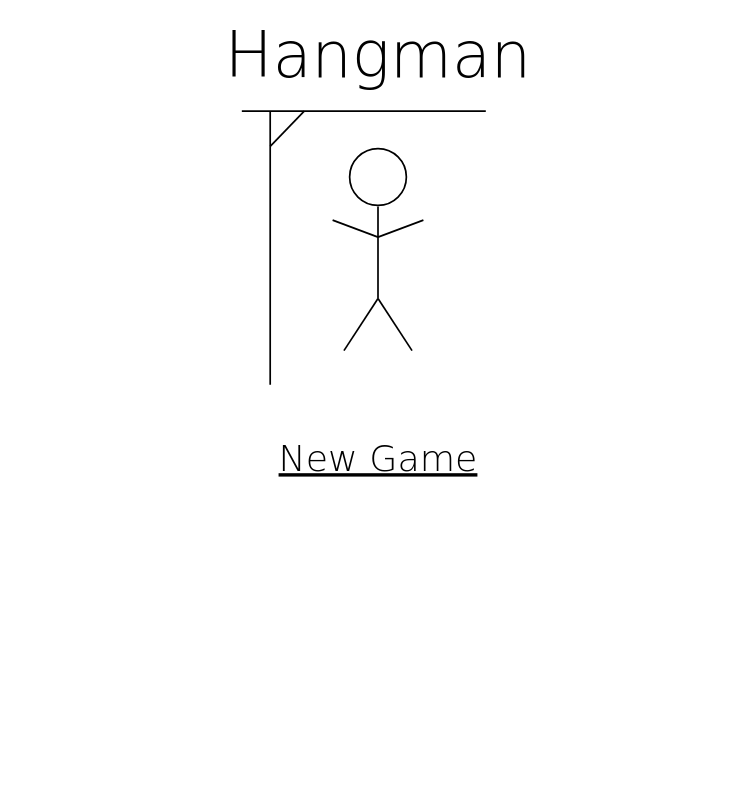
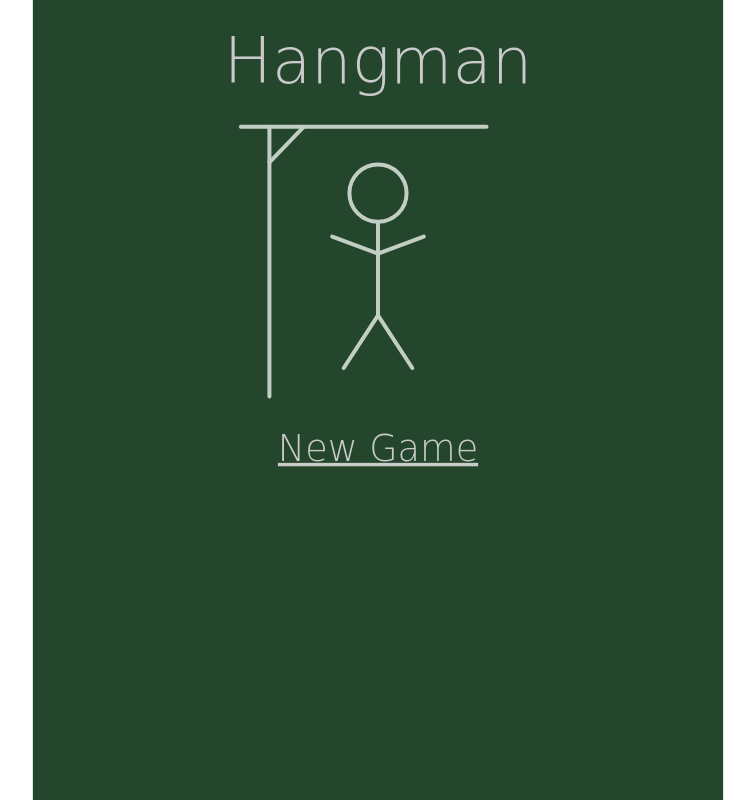
Before and after one commit to ZYinMD/hangman-on-chalkboard, a plain HTML site: page index.html in a window 1280 px wide. Shown: the whole page, without its empty margins (262-1017 px from the left). Drawn offline with Linux system fonts and the light colour scheme; a web font is replaced by a local one.

Commit message:
changed color theme

```diff
--- a/functions.js
+++ b/functions.js
@@ -1,9 +1,25 @@
 //The code below is in vanilla JavaScript.
+
 function fitViewPort() {
-  widthRatio = window.innerWidth / 390; //the game's maximum possible width is 390px
-  heightRatio = window.innerHeight / 705; //the game's maximum possible height is 455px
-  enlargeThisMuch = Math.min(widthRatio, heightRatio);
-  document.querySelector("body").style.transform = "scale(" + enlargeThisMuch + ")";
+  body = document.querySelector("body");
+  viewportWidth = window.innerWidth; //window.innerWidth actually count in the scroll bar, but it's intended.
+  viewportHeight = window.innerHeight
+    //if landscape, leave some white color on both sides
+  if (viewportHeight < viewportWidth) {
+    body.style.padding = "1.3rem 7rem 0.7rem 7rem";
+    document.querySelector("html").style.backgroundColor = "white";
+  } else {
+    //if portrait, set a universal background color
+    body.style.padding = "1.3rem 0 0.7rem 0";
+    document.querySelector("html").style.backgroundColor = "#23462d";
+  }
+  //enlarge the body to fit the viewport
+  bodyWidth = body.offsetWidth;
+  bodyHeight = body.offsetHeight;
+  widthRatio = viewportWidth / bodyWidth;
+  heightRatio = viewportHeight / bodyHeight;
+  scaleRatio = Math.min(widthRatio, heightRatio);
+  document.querySelector("body").style.transform = "scale(" + scaleRatio + ")";
 }
 
 function initialize() {
--- a/index.html
+++ b/index.html
@@ -7,21 +7,19 @@
   <title>Hangman!!</title>
   <link rel="stylesheet" href="style.css">
   <link href="https://fonts.googleapis.com/css?family=Cabin+Sketch" rel="stylesheet">
-</head>
-
 <body>
   <h1>Hangman</h1>
 
-  <svg width="380" height="270">
-    <line class="gallows" y2="9" x2="285" y1="9" x1="70" stroke-width="1.5" stroke="black" fill="none" />
-    <line class="gallows" y2="9" x2="95" y1="250" x1="95" stroke-width="1.5" stroke="black" fill="none" />
-    <line class="gallows" y2="40" x2="95" y1="9" x1="125" stroke-width="1.5" stroke="black" fill="none" />
-    <ellipse id="head" ry="25" rx="25" cy="67" cx="190" stroke-width="1.5" stroke="black" fill="none" />
-    <line id="body" y2="93" x2="190" y1="174" x1="190" stroke-width="1.5" stroke="black" fill="none" />
-    <line id="left-arm" y2="105" x2="150" y1="120" x1="190" stroke-width="1.5" stroke="black" fill="none" />
-    <line id="right-arm" y2="105" x2="230" y1="120" x1="190" stroke-width="1.5" stroke="black" fill="none" />
-    <line id="left-leg" y2="220" x2="160" y1="174" x1="190" stroke-width="1.5" stroke="black" fill="none" />
-    <line id="right-leg" y2="174" x2="190" y1="220" x1="220" stroke-width="1.5" stroke="black" fill="none" />
+  <svg width="380" height="250">
+    <line class="gallows" y2="9" x2="285" y1="9" x1="70" stroke-width="3.5" stroke="#c2cec4" stroke-linecap="round"/>
+    <line class="gallows" y2="9" x2="95" y1="245" x1="95" stroke-width="3.5" stroke="#c2cec4" stroke-linecap="round"/>
+    <line class="gallows" y2="40" x2="95" y1="9" x1="125" stroke-width="3.5" stroke="#c2cec4" stroke-linecap="round"/>
+    <ellipse id="head" ry="25" rx="25" cy="67" cx="190" stroke-width="3.5" stroke="#c2cec4" fill="none" stroke-linecap="round"/>
+    <line id="body" y2="93" x2="190" y1="174" x1="190" stroke-width="3.5" stroke="#c2cec4" stroke-linecap="round"/>
+    <line id="left-arm" y2="105" x2="150" y1="120" x1="190" stroke-width="3.5" stroke="#c2cec4" stroke-linecap="round"/>
+    <line id="right-arm" y2="105" x2="230" y1="120" x1="190" stroke-width="3.5" stroke="#c2cec4" stroke-linecap="round"/>
+    <line id="left-leg" y2="220" x2="160" y1="174" x1="190" stroke-width="3.5" stroke="#c2cec4" stroke-linecap="round"/>
+    <line id="right-leg" y2="174" x2="190" y1="220" x1="220" stroke-width="3.5" stroke="#c2cec4" stroke-linecap="round"/>
   </svg>
 
   <div id="guessing"></div>
--- a/script.js
+++ b/script.js
@@ -1,4 +1,3 @@
 fitViewPort();
-
 window.addEventListener("resize", fitViewPort);
 initialize();
--- a/style.css
+++ b/style.css
@@ -1,23 +1,30 @@
-
 html {
-  text-align: center; /*set this, and body's margin auto, inline-block, center the body*/
+  text-align: center;
+  /*set this, and body's margin auto, inline-block, center the body*/
 }
 
 body {
-  font-size: 16px; /*set the font size so rem and em can be used throughout*/
+  box-sizing: border-box;
+  height: 700px;
+  /*the game's maxiumum height needed is 700px*/
+  background-color: #23462d;
+  color: #cacaca;
+  font-size: 16px;
+  /*set the font size so rem and em can be used throughout*/
   font-family: 'Cabin Sketch', cursive;
   text-align: center;
-  margin:auto;
+  margin: auto;
   display: inline-block;
-  /*transform: scale(1.5);*/ /*this value will be changed by the script*/
-  transform-origin: top; /*to use together with the line above*/
-  padding: 1rem 0;
+  /*transform: scale(?);*/
+  /*this value will be set by the script*/
+  transform-origin: top;
+  /*to use together with the line above*/
 }
 
 h1 {
   font-size: 3.5em;
   font-weight: 100;
-  margin: 0 0 .5rem 0;
+  margin: 0 0 1rem 0;
 }
 
 h2 {
@@ -41,17 +48,18 @@ h2 {
 
 #guessing {
   font-size: 2.7em;
-  margin: .1em;
-  margin-bottom: .5em;
+  margin: 0.4em auto;
 }
 
-#keypad .correct-letter { /*letters which belong to the word*/
-  color: #39ca20;
+#keypad .correct-letter {
+  /*letters which belong to the word*/
+  color: #7ae867;
   cursor: no-drop;
 }
 
-#keypad .incorrect-letter { /*letters which don't belong to the word*/
-  color: red;
+#keypad .incorrect-letter {
+  /*letters which don't belong to the word*/
+  color: #ff6c6c;
   cursor: no-drop;
 }
 
@@ -60,13 +68,16 @@ h2 {
   display: none;
 }
 
-[status="hanged"] { /*a status of the masthead*/
-  color: red;
+[status="escaped"] {
+  /*a status of the masthead*/
+  color: #7ae867;
 }
 
-[status="escaped"] { /*a status of the masthead*/
-  color: #39ca20;
+[status="hanged"] {
+  /*a status of the masthead*/
+  color: #ff6c6c;
 }
+
 
 span {
   font-size: 1.5rem;
@@ -81,7 +92,8 @@ a:hover {
   color: gray;
 }
 
-a:active { /*when buttons are pressed down*/
+a:active {
+  /*when buttons are pressed down*/
   position: relative;
   top: 2px;
 }
```
Also changed, not shown: 1 other file.
